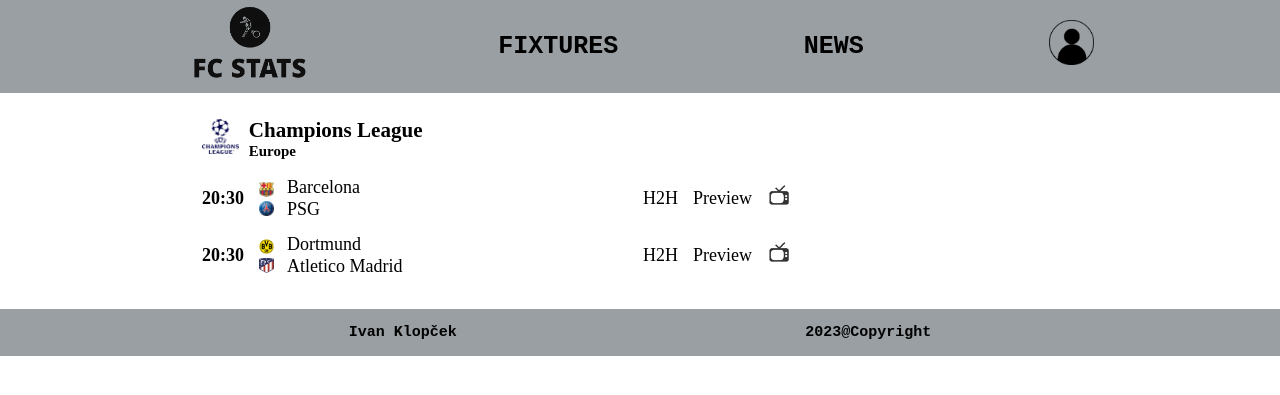
After one commit to ExTynT/fc-stats, a PHP site: page /index.html in a window 1280 px wide. The commit adds this page. Shown: the top 395 px of the page. Run offline with PHP 8.4, Linux system fonts and the light colour scheme.

Commit message:
HTML Update part_1
Pridaný HTML Kód.

```diff
--- /dev/null
+++ b/index.html
@@ -0,0 +1,157 @@
+<!DOCTYPE html>
+<html lang = "sk">
+<head>
+
+    <meta charset='utf-8'>
+    <meta http-equiv='X-UA-Compatible' content='IE=edge'>
+    <title>FC STATS</title>
+    <meta name='viewport' content='width=device-width, initial-scale=1'>
+    <link rel='stylesheet' type='text/css' media='screen' href='style/style.css'>
+    <script src='main.js'></script>
+
+
+    <div class="hlavicka">
+        <div class="hlavicka-prvok-1">
+            <img src="img/logo.png" alt="logo" id="logo">
+        </div>
+        <div class="hlavicka-prvok-2">
+            <p>FIXTURES</p>
+        </div>
+        <div class="hlavicka-prvok-3">
+            <p>NEWS</p>
+        </div>
+        <div class="hlavicka-prvok-4">
+            <img src="img/prihlasovanie-logo.png" alt="prihlasovanie-logo" id="prihlasovanie">
+        </div>
+    </div>
+
+
+</head>
+<body>
+
+
+    <div class = "zapasy">
+
+        <div class = "zapasy_nazov_sutaze">
+
+            <div class="zapasy_nazov_sutaze_img">
+                <img src="img/liga_majstrov.png" alt="liga-majstrov">
+            </div>
+
+            <div class="zapasy_nazov_sutaze_sutaz">
+                <h3>Champions League</h3>
+                <h5>Europe</h5>
+            </div>
+
+
+        </div>
+
+        <div class="zapasy_hry_1">
+
+            <div class="zapasy_hry_cas">
+
+                <p>20:30</p>
+
+            </div>
+
+
+            <div class="zapasy_hry_logo">
+
+                <img src="img/FCB_LOGO.png" alt="fc-barcelona">
+                <img src="img/PSG_LOGO.png" alt="PSG">
+
+            </div>
+            <div class="zapasy_hry_games">
+
+                <p>Barcelona</p>
+
+                <p>PSG</p>
+
+            </div>
+
+            <div class="zapasy_hry_H2H">
+
+                <p><a href="H2H_1.html" onclick="window.open(this.href, '_blank', 'width=540px,height=174px'); return false;">H2H</a>
+                </p>
+
+            </div>
+
+            <div class= "zapasy_hry_analyza">
+
+                <p><a href="preview_1.html" onclick="window.open(this.href, '_blank', 'width=540px,height=800px'); return false;" >Preview</a></p>
+
+            </div>
+
+            <div class="zapasy_hry_live">
+
+                <a href="https://www.premiersport.sk/program/" target="_blank"><img src="img/live.png" alt="live-match"></a>
+
+
+            </div>
+
+
+        </div>
+
+
+
+
+
+        <div class="zapasy_hry_1">
+
+            <div class="zapasy_hry_cas">
+
+                <p>20:30</p>
+
+            </div>
+
+
+            <div class="zapasy_hry_logo">
+
+                <img src="img/bvb.png" alt="borussia-dortmund">
+                <img src="img/atletico.png" alt="Atletico Madrid">
+
+            </div>
+            <div class="zapasy_hry_games">
+
+                <p>Dortmund</p>
+
+                <p>Atletico Madrid</p>
+
+            </div>
+
+            <div class="zapasy_hry_H2H">
+
+                <p><a href="H2H_2.html" onclick="window.open(this.href, '_blank', 'width=540px,height=174px'); return false;">H2H</a>
+                </p>
+
+            </div>
+
+            <div class= "zapasy_hry_analyza">
+
+                <p><a href="preview_2.html" onclick="window.open(this.href, '_blank', 'width=540px,height=800px'); return false;" >Preview</a></p>
+
+            </div>
+
+            <div class="zapasy_hry_live">
+
+                <a href="https://www.premiersport.sk/program/" target="_blank"><img src="img/live.png" alt="live-match"></a>
+
+
+            </div>
+
+
+        </div>
+
+    </div>
+
+    <div class="footer">
+        <div class="autor">
+            <p>Ivan Klopček</p>
+        </div>
+        <div class="copyright">
+            <p>2023@Copyright</p>
+        </div>
+    </div>
+
+</body>
+</html>
--- a/style/style.css
+++ b/style/style.css
@@ -44,4 +44,185 @@
     font-weight: 900;
 
     background-color: #999fa2;
+<<<<<<< HEAD
 }
+
+
+
+
+.zapasy {
+
+    display: flex;
+    flex-direction: column;
+    width: 600px;
+    margin-left: 15vw;
+    margin-top: 25px;
+    font-size: large;
+    margin-bottom: 25px;
+
+}
+
+.zapasy_nazov_sutaze{
+    display: flex;
+    align-items: center;
+    gap: 10px;
+    margin-bottom: 10px;
+
+}
+
+.zapasy_nazov_sutaze_img img{
+    height: 35px;
+    margin-left: 10px;
+}
+
+.zapasy_nazov_sutaze_sutaz{
+    display: flex;
+    flex-direction: column;
+
+
+}
+
+.zapasy_nazov_sutaze_sutaz h3{
+    margin: 0px;
+}
+
+.zapasy_nazov_sutaze_sutaz h5{
+    margin: 0px;
+}
+
+
+
+.zapasy_hry_1 {
+    display: flex;
+    flex-direction: row;
+    gap: 15px;
+    align-items: center;
+}
+
+.zapasy_hry_cas {
+    margin-left: 10px;
+    font-weight: 900;
+
+}
+
+.zapasy_hry_analyza a{
+    text-decoration: none;
+    color: black;
+}
+.zapasy_hry_games{
+    display: flex;
+    flex-direction: column;
+    gap: 5px;
+
+}
+
+.zapasy_hry_games p{
+    margin: -2px;
+}
+
+.zapasy_hry_logo{
+    display: flex;
+    flex-direction: column;
+    gap: 4px;
+}
+.zapasy_hry_logo img {
+    height: 15px;
+}
+
+.zapasy_hry_live img{
+    height:25px;
+}
+
+.zapasy_hry_H2H{
+    margin-left: auto;
+
+}
+
+.zapasy_hry_H2H a{
+    text-decoration: none;
+    color: black;
+}
+
+
+
+
+
+.h2h_cele {
+
+    display: flex;
+    font-size: 25px;
+    width: 525px;
+
+
+}
+
+.telo_h2h_1{
+    background-color: #cbd1d3;
+}
+.h2h_cele table{
+
+    margin: 5px;
+}
+.h2h_cele table th{
+
+    margin: 5px;
+    text-align: left;
+}
+
+.nazov {
+    padding-bottom: 15px;
+}
+
+.liga{
+
+    padding-left: 25px;
+    padding-right: 25px;
+}
+
+.vs {
+    padding-left: 10px;
+    padding-right: 10px;
+}
+
+.score {
+    padding-left: 70px;
+    font-weight: bold;
+}
+
+.status {
+    padding-left: 15px;
+}
+
+
+
+
+.preview_1_b{
+    background-color: #cbd1d3;
+}
+.preview_1_body{
+    display: flex;
+    margin-left: 30px;
+    margin-right: 30px;
+    text-align: justify;
+    flex-direction: column;
+}
+
+
+.preview_1_odds {
+    width: 100%;
+    table-layout:  fixed;
+    margin-top: 15px;
+    border: 1px solid black;
+    border-radius: 15px;
+    background-color: #999fa2;
+
+}
+.preview_1_odds th,
+.preview_1_odds td {
+    text-align: center;
+
+}
+
+=======
+}
+>>>>>>> 3e4edbef28a941953dbe04ed22f23b9224926a14
```
Also changed, not shown: H2H_1.html (added, +65 -0 lines), H2H_2.html (added, +82 -0 lines), preview_1.html (added, +54 -0 lines), preview_2.html (added, +53 -0 lines), img/FCB_LOGO.png (added), img/PSG_LOGO.png (added), img/atletico.png (added), img/bvb.png (added), img/liga_majstrov.png (added), img/live.png (added), img/premier_league.jpg (added).
